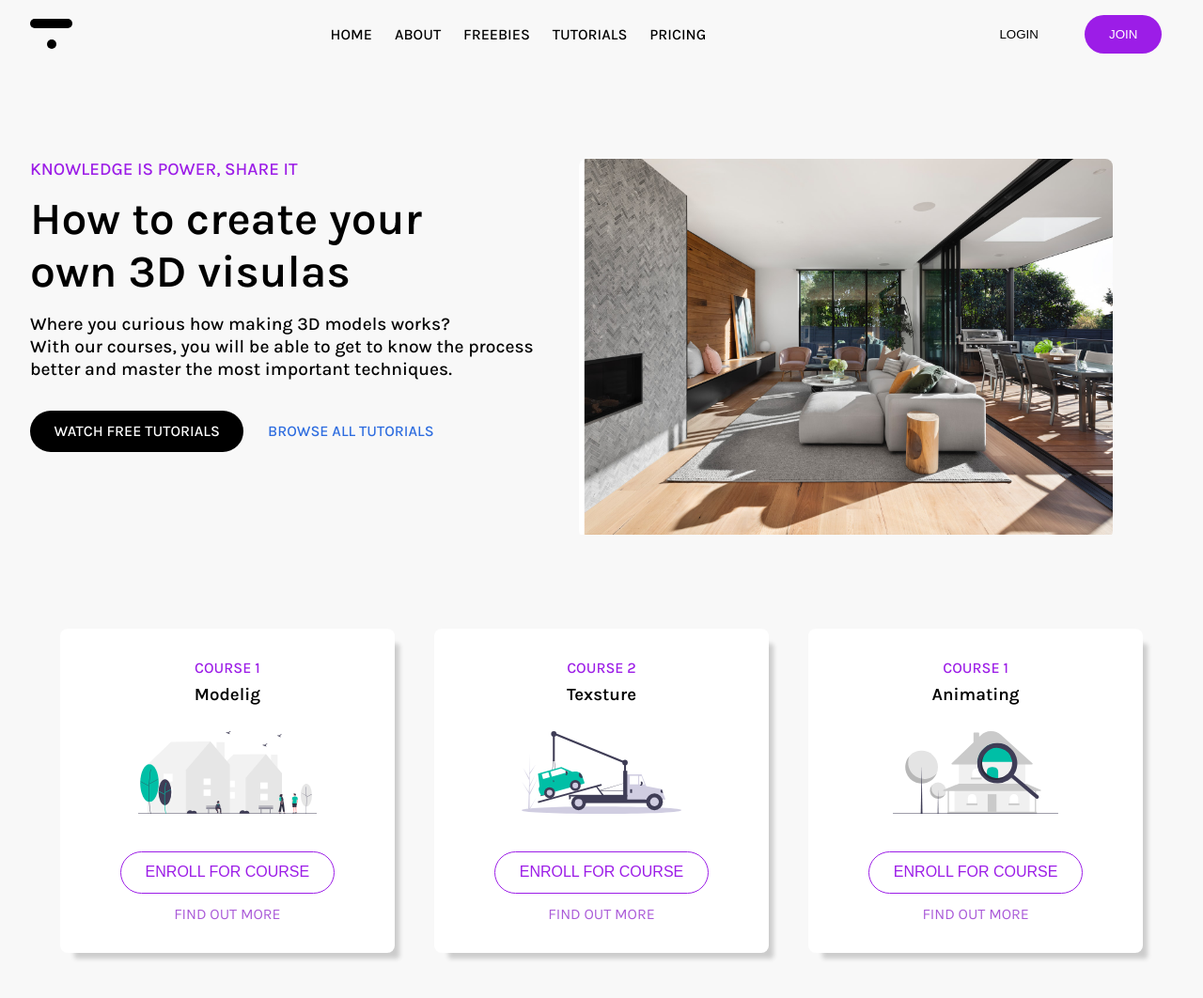
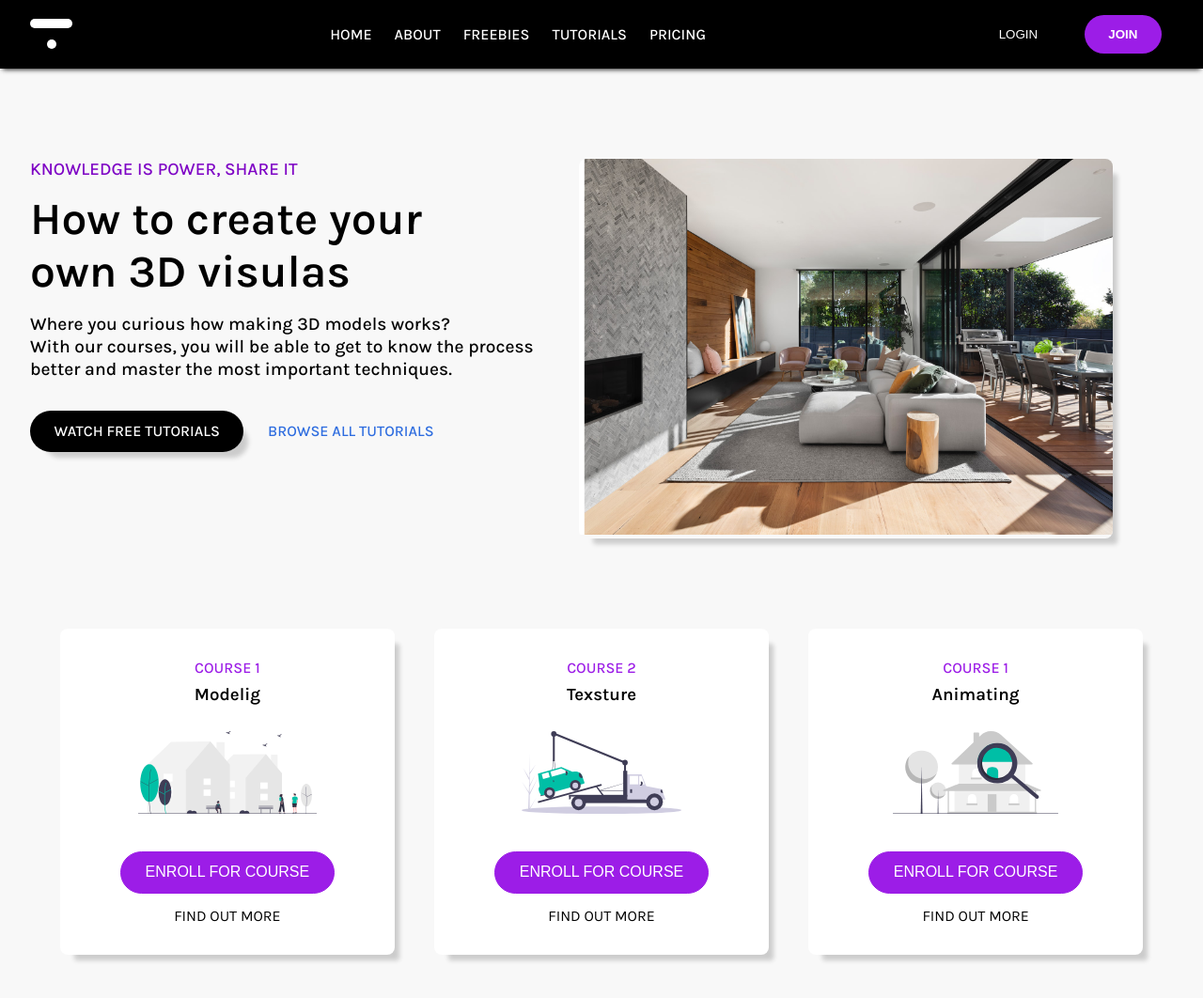
Before and after one commit to abdouAoufi/web-starting, a plain HTML site: page website-01/index.html in a window 1280 px wide. Shown: the whole page at 94% size. Drawn offline with Linux system fonts and the light colour scheme.

Commit message:
kh version

```diff
--- a/website-01/public/style/main.css
+++ b/website-01/public/style/main.css
@@ -17,4 +17,5 @@ body {
 
 .capital{
    text-transform: uppercase;
+   color: white ;
 }
--- a/website-01/public/style/project-1.css
+++ b/website-01/public/style/project-1.css
@@ -7,6 +7,9 @@ body {
 
 .navbar {
    padding: 1rem 2rem;
+   background-color: black;
+   box-shadow: 0px 4px 5px -3px #222;
+
 }
 
 .nav-outer-container {
@@ -25,7 +28,7 @@ body {
 .nav-logo {
    height: 10px;
    width: 45px;
-   background-color: black;
+   background-color: white;
    border-radius: 12px;
    margin-bottom: 12px;
 }
@@ -34,13 +37,14 @@ body {
    width: 10px;
    height: 10px;
    border-radius: 50%;
-   background-color: black;
+   background-color: white;
 }
 
 
 .nav-list-links {
    list-style: none;
    display: flex;
+
 }
 
 .nav-list-links li {
@@ -65,6 +69,7 @@ body {
 #join {
    background-color: #9c1de7;
    color: white;
+   font-weight: 555;
 }
 
 
@@ -89,7 +94,7 @@ body {
 
 .hero-sub-heading {
    font-weight: 500;
-   color: #9c1de7;
+   color: #7e03c5;
 
 }
 
@@ -124,7 +129,13 @@ body {
    padding: 0.8rem 1.6rem;
    border-radius: 24px;
    border: 0;
+   box-shadow: 10px 11px 5px -5px rgba(0, 0, 0, 0.18);
    font-weight: 500;
+}
+.hero-watch:hover{
+   background-color: white;
+   color: #000;
+   border: 1px solid #000;
 }
 
 .hero-simple-link {
@@ -139,6 +150,7 @@ body {
    flex: 1;
    border-radius: 8px;
    overflow: hidden;
+   box-shadow: 10px 11px 5px -5px rgba(0, 0, 0, 0.18);
 }
 
 
@@ -190,22 +202,22 @@ body {
 .course-enroll-btn {
    margin-top: 1.5rem;
    border: 1px solid #9c1de7;
-   color: #9c1de7;
-   background-color: unset;
+   color: white;
+   background-color: #9c1de7 ;
    padding: 0.8rem 1.6rem;
    border-radius: 24px;
-   font-weight: 400;
+   font-weight: 500;
    font-size: 1rem;
 }
 
 .course-enroll-btn:hover {
-   background-color: #aa5ad8;
-   color: white;
+   background-color: white;
+   color: #7e03c5;
    cursor: pointer;
 }
 
 
 .course-sub-link {
-   margin-top: 12px;
-   color: #aa5ad8;
+   margin-top: 14px;
+   color: #000;
 }
```
